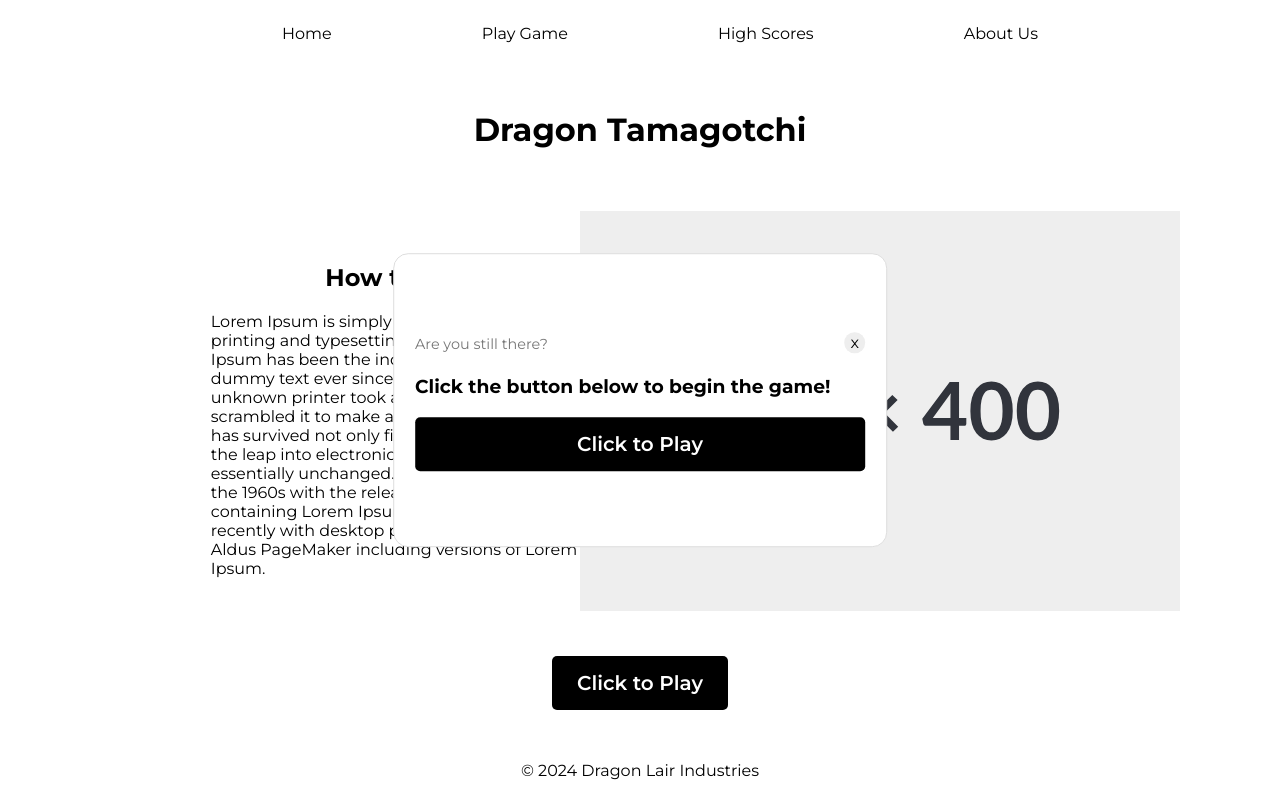
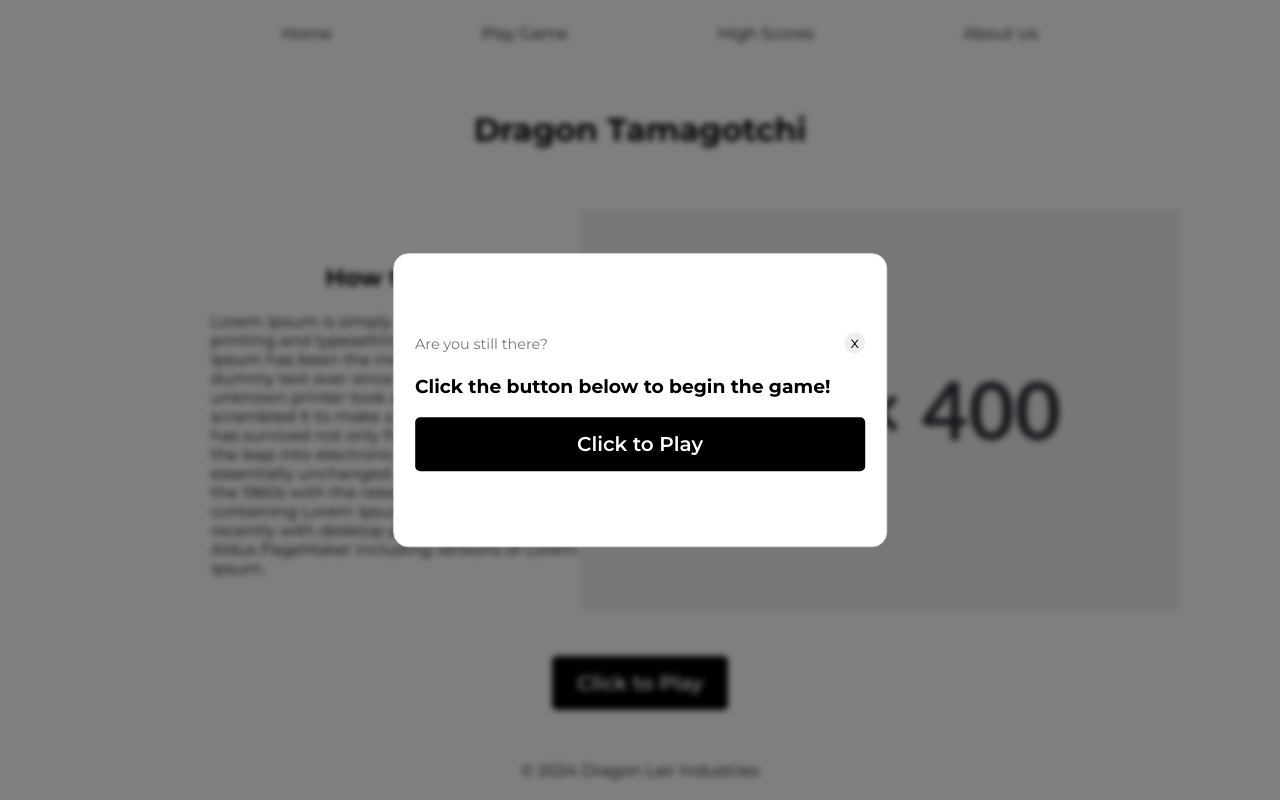
Before and after one commit to dragonlairindustries/pixel-pet, a website: page index.html in a window 1280 px wide. Drawn offline with Linux system fonts and the light colour scheme.

Commit message:
refactored modal code, added code for overlay blur on homepage

```diff
--- a/css/home-page.css
+++ b/css/home-page.css
@@ -43,8 +43,22 @@ button a {
 }
 
 .click-to-play a {
-  color: white;
+    color: white;
 }
+
+.overlay {
+    display: none;
+    position: fixed;
+    top: 0;
+    bottom: 0;
+    left: 0;
+    right: 0;
+    width: 100%;
+    height: 100%;
+    background: rgba(0, 0, 0, 0.5);
+    backdrop-filter: blur(3px);
+    z-index: 1;
+    }
 
 .modal {
     display: none;
@@ -61,6 +75,7 @@ button a {
     background-color: white;
     border: 1px solid #ddd;
     border-radius: 15px;
+    z-index: 2;
   }
 
   .modal-content {
--- a/index.html
+++ b/index.html
@@ -54,5 +54,5 @@
 <footer>
     <p>© 2024 Dragon Lair Industries</p>
 </footer>
-<script src="../js/global.js"></script>
+<script src="./js/home-page.js"></script>
 </html>
--- a/js/global.js
+++ /dev/null
@@ -1,48 +0,0 @@
-
-
-
-
-
-
-
-
-
-
-
-
-
-
-
-
-
-
-
-
-
-
-
-
-
-
-
-
-
-
-
-
-
-
-
-// Script for home-page modal
-
-const homePageModal = document.getElementById('home-page-modal');
-
-setTimeout(function() {
-    homePageModal.style.display = 'flex';
-}, 1000);
-
-const homePageModalClose = document.querySelector('.close-btn');
-
-homePageModalClose.addEventListener('click', function() {
-    homePageModal.style.display = 'none';
-});
--- /dev/null
+++ b/js/home-page.js
@@ -0,0 +1,24 @@
+// Home Page Variables
+
+const homePageModal = document.getElementById('home-page-modal');
+const homePageModalCloseBtn = document.querySelector('.close-btn');
+const homePageOverlay = document.querySelector('.overlay');
+const modalTimer = 1000;
+
+// Home Page Functions
+
+setTimeout(function() {
+homePageModal.style.display = 'flex';
+}, modalTimer);
+
+setTimeout(function() {
+homePageOverlay.style.display = 'block';
+}, modalTimer);
+
+const closeHomePageModal = function () {
+    homePageModal.style.display = 'none';
+    homePageOverlay.style.display= 'none';
+}
+
+// Event Listeners
+homePageModalCloseBtn.addEventListener('click', closeHomePageModal);
```
